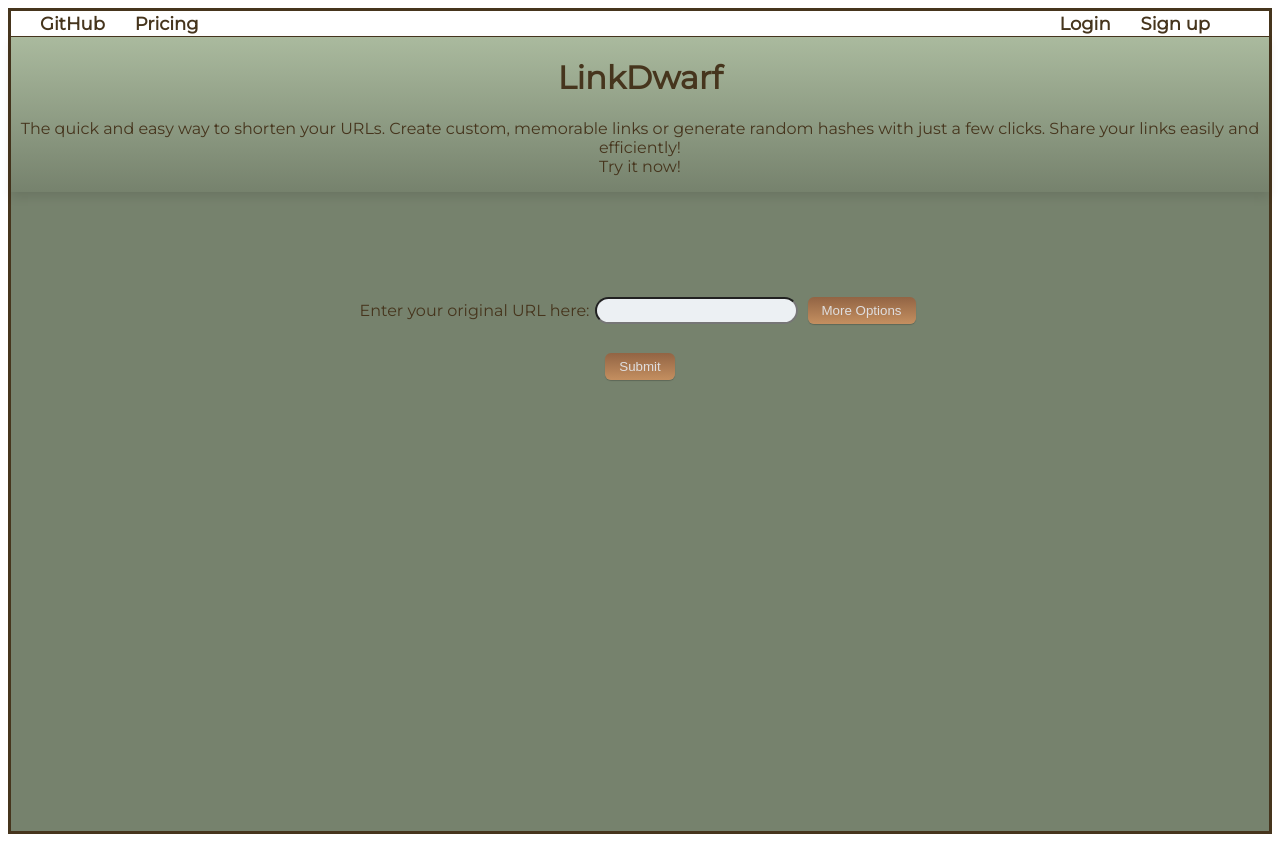
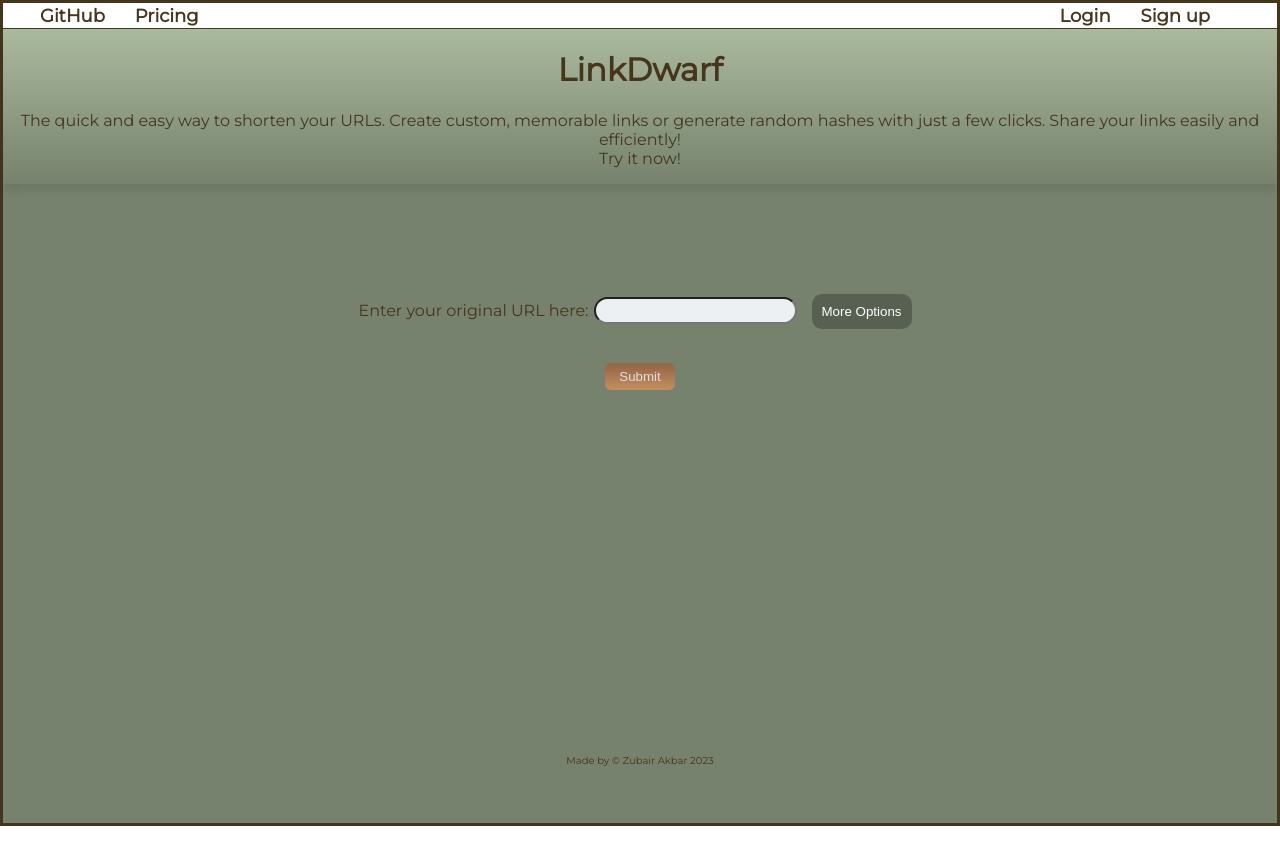
Before and after one commit to zubair-akbar/url_short, a React (Vite) app: page / in a window 1280 px wide. Built offline with nearby package versions, Linux system fonts and the light colour scheme.

Commit message:
Footer component, button uniformity

```diff
--- a/src/App.jsx
+++ b/src/App.jsx
@@ -2,6 +2,7 @@ import React, { useState, useEffect } from 'react';
 import styled, { createGlobalStyle } from 'styled-components';
 import { Nav } from './Components/Navbar'
 import { SocialShare } from './Components/SocialShare'
+import { AppFooter } from './Components/AppFooter'
 
 const App = () => {
 
@@ -109,7 +110,7 @@ const App = () => {
         <form onSubmit={handleSubmit}>
           <label>Enter your original URL here:</label>
           <Input type='text' name="originalUrlElement"></Input>
-          <Button type='button' onClick={handleToggleMoreOptions}>{showMoreOptions ? 'Less Options' : 'More Options'}</Button>
+          <SecondaryButton onClick={handleToggleMoreOptions}>{showMoreOptions ? 'Less Options' : 'More Options'}</SecondaryButton>
           <br/>
           {showMoreOptions && (
             <React.Fragment>
@@ -125,12 +126,13 @@ const App = () => {
         )}
         {loadState && !errorState &&
           <div style={{fontWeight: 'bold'}}>Your custom URL is <a href={'linkdwarf/' +shortUrl}>{'linkdwarf/' +shortUrl} </a>
-          <Button onClick={handleCopy}>{buttonText}</Button><br/>
+          <SecondaryButton onClick={handleCopy}>{buttonText}</SecondaryButton><br/>
           ✧♡(◕‿◕✿)
           <SocialShare url={`linkdwarf/${shortUrl}`} />
           </div>
         }
         </AppBody>
+        <AppFooter/>
     </AppWrapper>
   )
 };
@@ -139,6 +141,8 @@ const GlobalStyle = createGlobalStyle`
   body {
     font-family: 'Alegreya', serif;
     font-family: 'Montserrat', sans-serif;
+    margin: 0;
+    padding: 0;
   }
   `;
 
@@ -183,8 +187,15 @@ const Button = styled.button`
   user-select: none;
   -webkit-user-select: none;
   touch-action: manipulation;
-  cursor: pointer;
-  box-shadow: 0px 1px 1px rgba(0, 0, 0, 0.2);
+    cursor: pointer;
+  transition: all 0.3s ease-in-out;
+  &:hover {
+    background-color: #939e8a;
+  }
+  &:focus {
+    box-shadow: inset 0px 0.8px 0px -0.25px rgba(255, 255, 255, 0.2), 0px 0.5px 1px rgba(0, 0, 0, 0.1), 0px 0px 0px 3.5px rgba(58, 108, 217, 0.5);
+    outline: 0;
+  }
 
   /* &:hover {
     background: linear-gradient(to bottom, #885944, #6f463a);
@@ -196,6 +207,25 @@ const Button = styled.button`
   }
 `;
 
+const SecondaryButton = styled.button`
+  padding: 10px;
+  margin: 10px;
+  background: #586151;
+  border: none;
+  border-radius: 10px;
+  color: #fff;
+  cursor: pointer;
+  transition: all 0.3s ease-in-out;
+  &:hover {
+    background-color: #939e8a;
+  }
+  &:focus {
+    box-shadow: inset 0px 0.8px 0px -0.25px rgba(255, 255, 255, 0.2), 0px 0.5px 1px rgba(0, 0, 0, 0.1), 0px 0px 0px 3.5px rgba(58, 108, 217, 0.5);
+    outline: 0;
+  }
+`;
+
+
 const Input = styled.input`
   background: #ecf0f3;
   padding: 9px;
```
